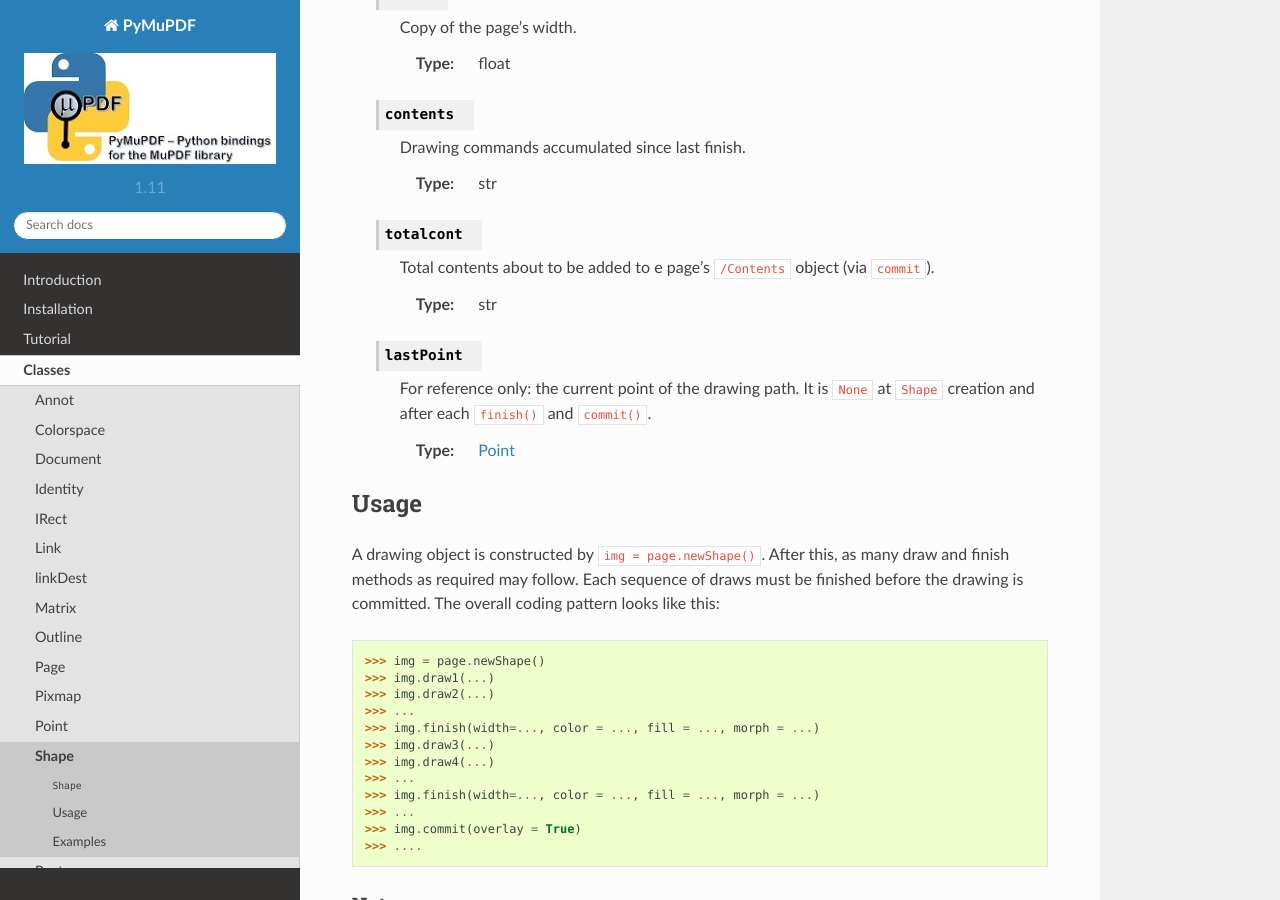
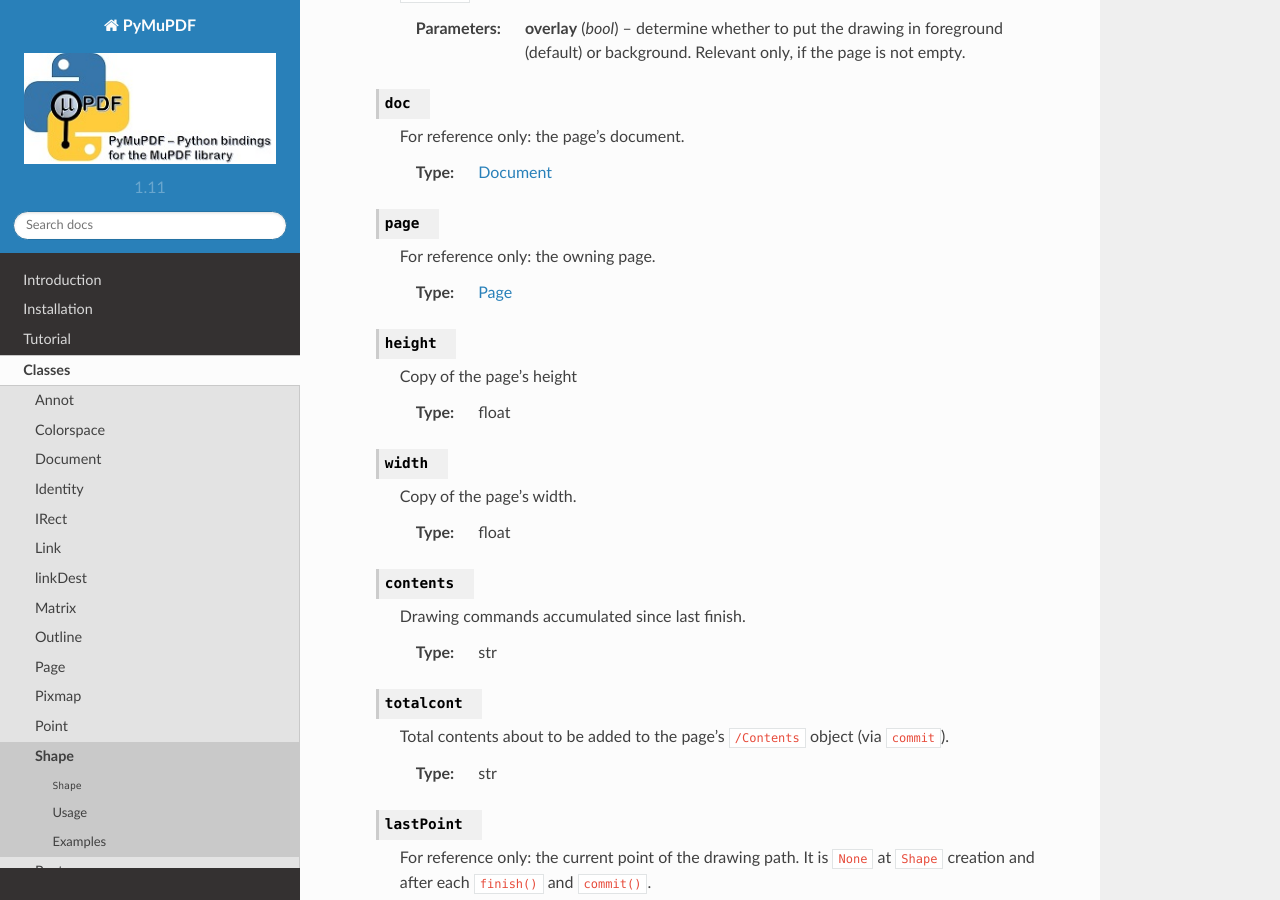
Before and after one commit to pymupdf/PyMuPDF-Optional-Material, a Sphinx documentation site: the page built from docs/shape.rst, in a window 1280 px wide and 900 px high, scrolled down 9018 px. Built offline with Sphinx 7.4.7 and the Read the Docs theme 2.0.0, drawn with Linux system fonts in a browser that asks for light colours.

Commit message:
Update docu

```diff
--- a/docs/shape.rst
+++ b/docs/shape.rst
@@ -132,7 +132,7 @@
 
       Example:
 
-      .. image:: img_drawbezier.png
+      .. image:: img_drawBezier.png
 
    .. method:: drawOval(rect)
 
@@ -176,7 +176,7 @@
 
       Example: a filled quarter ellipse segment.
 
-      .. image:: img_drawcurve.png
+      .. image:: img_drawCurve.png
 
    .. method:: drawSector(center, point, angle, fullSector = True)
 
@@ -197,9 +197,9 @@
 
       Examples:
 
-      .. image:: img_drawsector1.png
+      .. image:: img_drawSector1.png
 
-      .. image:: img_drawsector2.png
+      .. image:: img_drawSector2.png
 
 
    .. method:: drawRect(rect)
@@ -253,7 +253,7 @@
 
           **If negative**: no execution. The value returned is the space deficit to store the text. Enlarge rectangle, decrease ``fontsize``, decrease text amount, etc.
 
-      .. image:: rotate.png
+      .. image:: img_rotate.png
 
       For a description of the other parameters see :ref:`CommonParms`.
 
@@ -307,7 +307,7 @@
 
    .. attribute:: totalcont
 
-      Total contents about to be added to e page's ``/Contents`` object (via ``commit``).
+      Total contents about to be added to the page's ``/Contents`` object (via ``commit``).
 
       :type: str
 
```
Also changed, not shown: docs/img_rotate.png (added), 1 other file.
